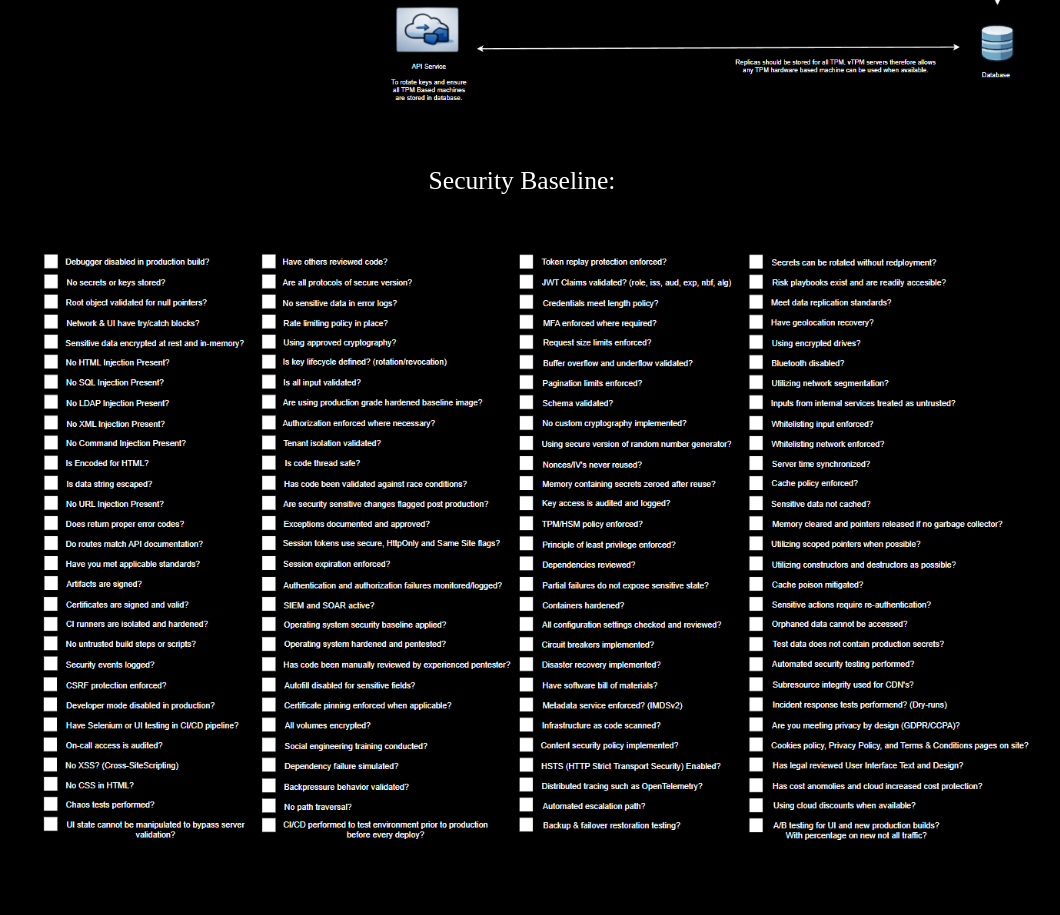
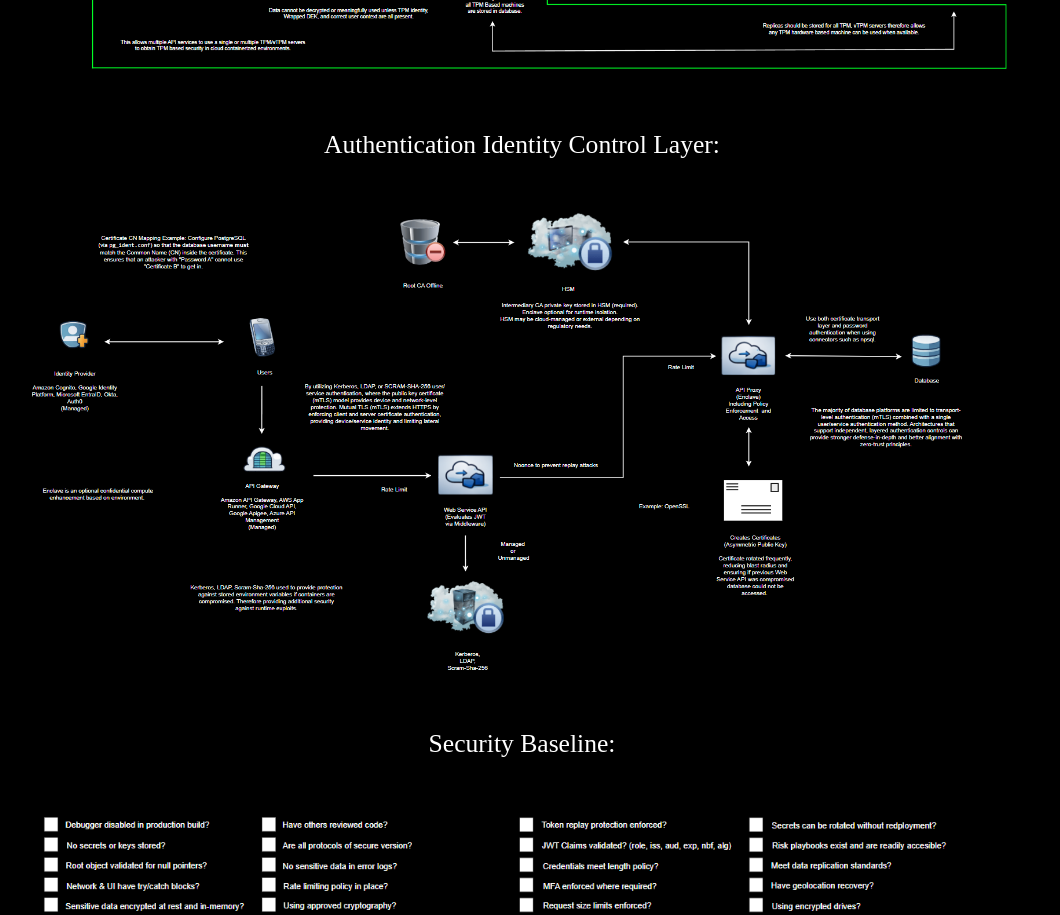
Before and after one commit to randy-krouth-vm/Portfolio, a React (Vite) app: page /designs in a window 1280 px wide. Shown: the part 3760-4675 px from the top of the page, without its empty margins (118-1178 px from the left). Built offline with nearby package versions, Linux system fonts and the light colour scheme.

Commit message:
Added design.

```diff
--- a/src/Designs/Designs.jsx
+++ b/src/Designs/Designs.jsx
@@ -18,6 +18,8 @@ function Designs() {
             <img src="Industry_Standard_Serverless_Design_With_Security.png" />
             <p>Encryption Guidelines:</p>
             <img src="Architectural_Design_4.png" />
+            <p>Authentication Identity Control Layer:</p>
+            <img src="Authentication_Control_Layer.png" />
             <p>Security Baseline:</p>
             <img src="Security_Baseline.png" />
         </div>
```
Also changed, not shown: public/Architectural_Design_4.png, public/Authentication_Control_Layer.png (added).
